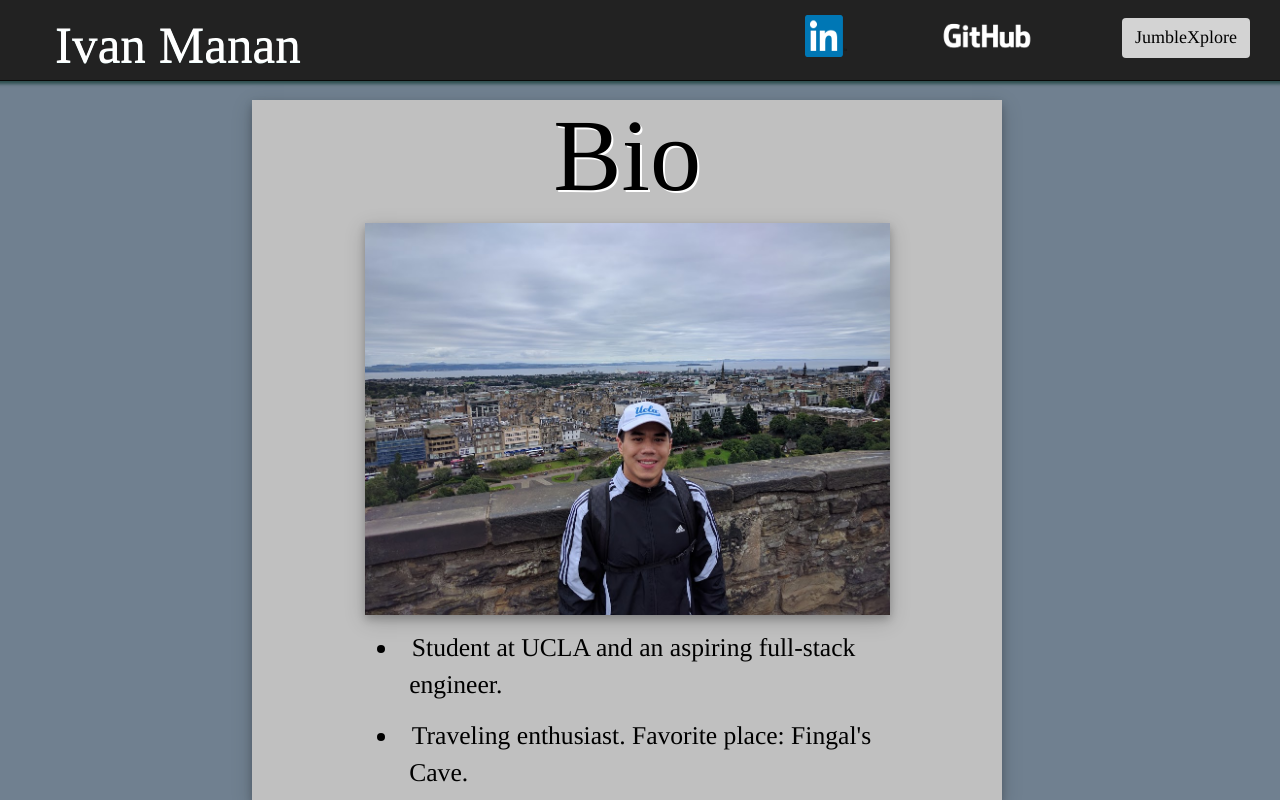
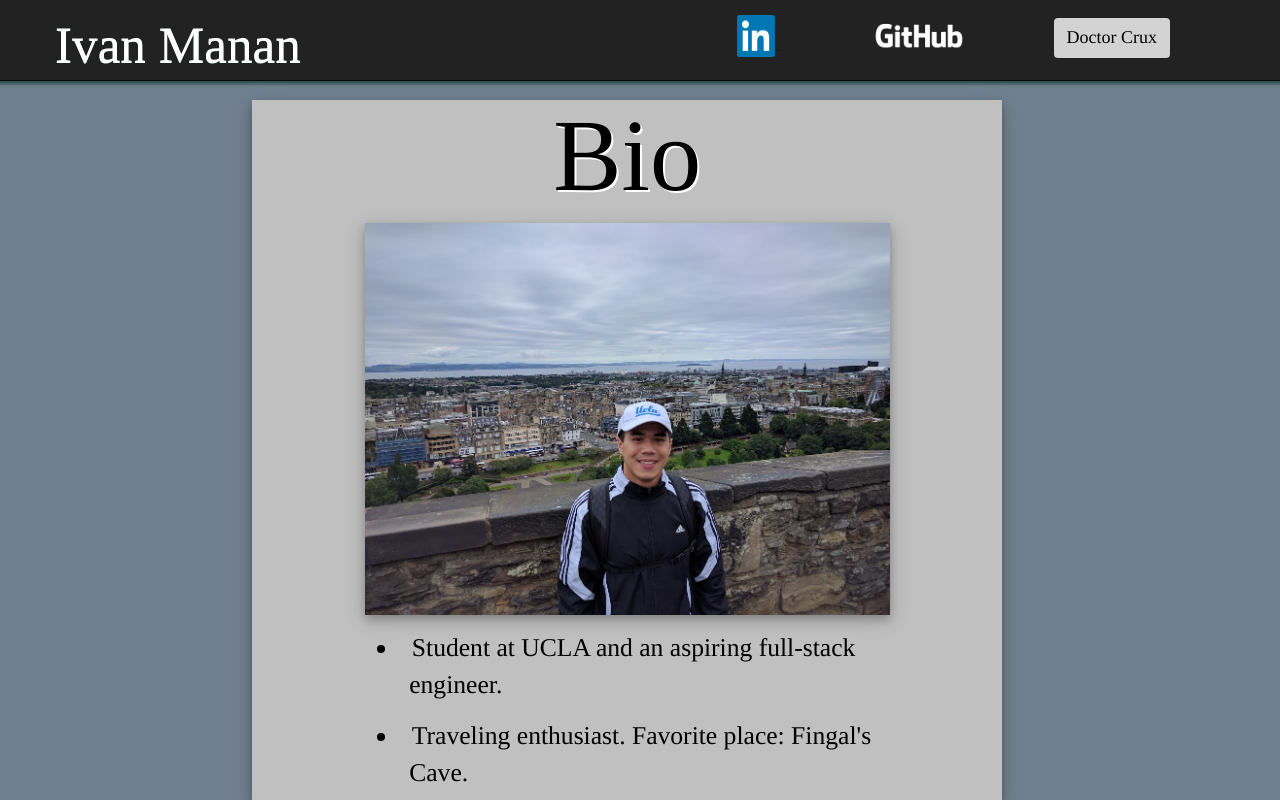
Before and after one commit to ivanmanan/Personal-Website, a React (Create React App) app: page / in a window 1280 px wide. Shown: the top 800 px of the page. Built offline with nearby package versions, Linux system fonts and the light colour scheme.

Commit message:
Removed JumbleXplore

```diff
--- a/src/App.jsx
+++ b/src/App.jsx
@@ -19,7 +19,7 @@ class App extends Component {
 		    overview: "Student at UCLA and an aspiring full-stack engineer.",
 		    info: "Traveling enthusiast. Favorite place: Fingal's Cave.",
 		    index: "start"
-	    },
+	    },/*
 	    {
 		    title: "JumbleXplore",
 		    // Photo will be a screenshot of my project
@@ -28,7 +28,7 @@ class App extends Component {
 		    overview: "Social media platform for traveling enthusiasts.",
 		    info: "Document your travels and share with everyone.",
 		    index: "1"
-	    },
+	    },*/
 	    {
 		    title: "Doctor Crux",
 		    // Photo will be a screenshot of my project with an inputted symptom
--- a/src/Layout.jsx
+++ b/src/Layout.jsx
@@ -35,7 +35,7 @@ const navbar = (
 
 	        <li>
             <button className="btn navbar-btn">
-              <a href="/" rel="noopener noreferrer">JumbleXplore</a>
+              <a href="/" rel="noopener noreferrer">Doctor Crux</a>
             </button>
           </li>
 
--- a/src/styles.css
+++ b/src/styles.css
@@ -37,6 +37,7 @@ body{
     background-color: lightgray;
     margin-top: 18px;
     margin-left: 10px;
+    margin-right: 80px;
 }
 #header-links button:hover{
     background-color: mintcream;
```
